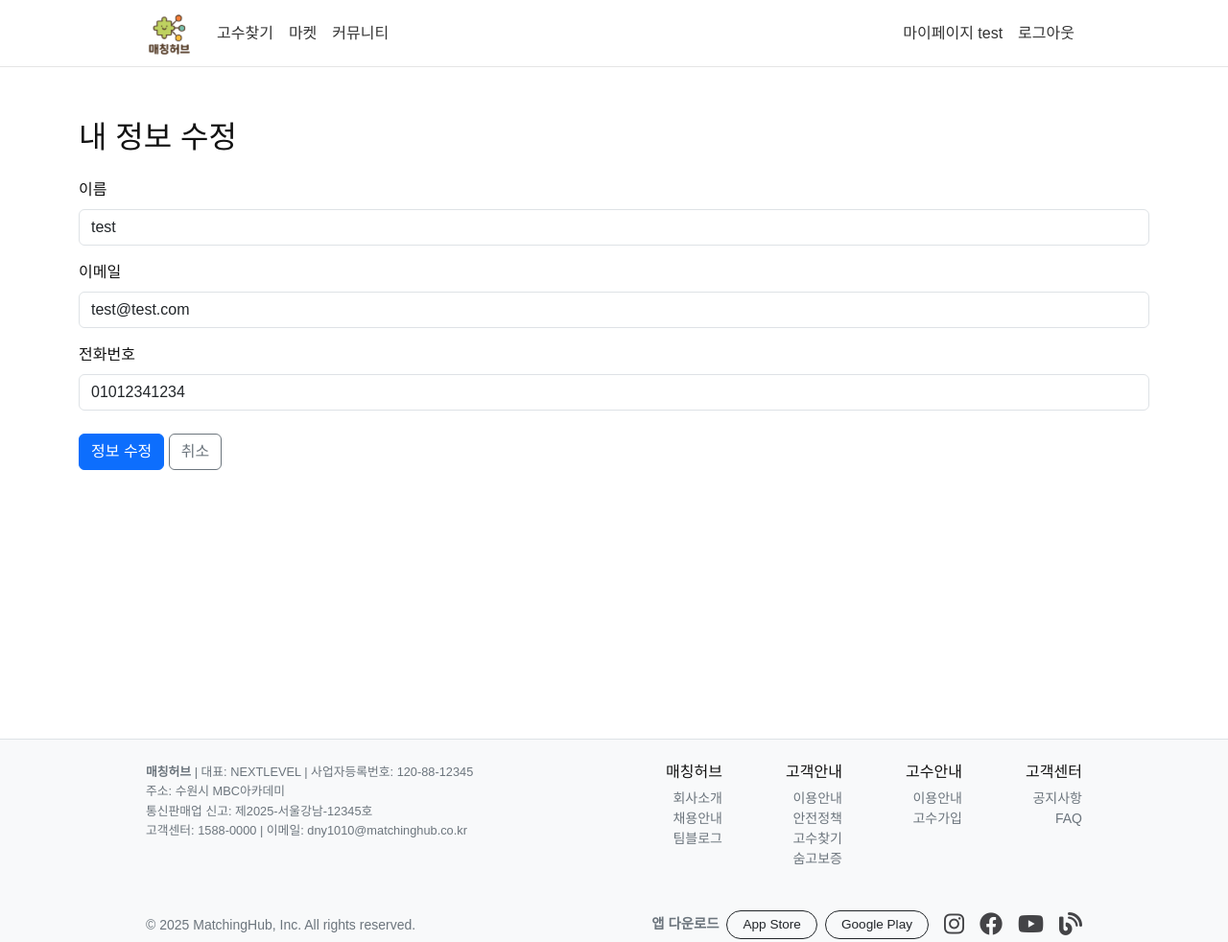
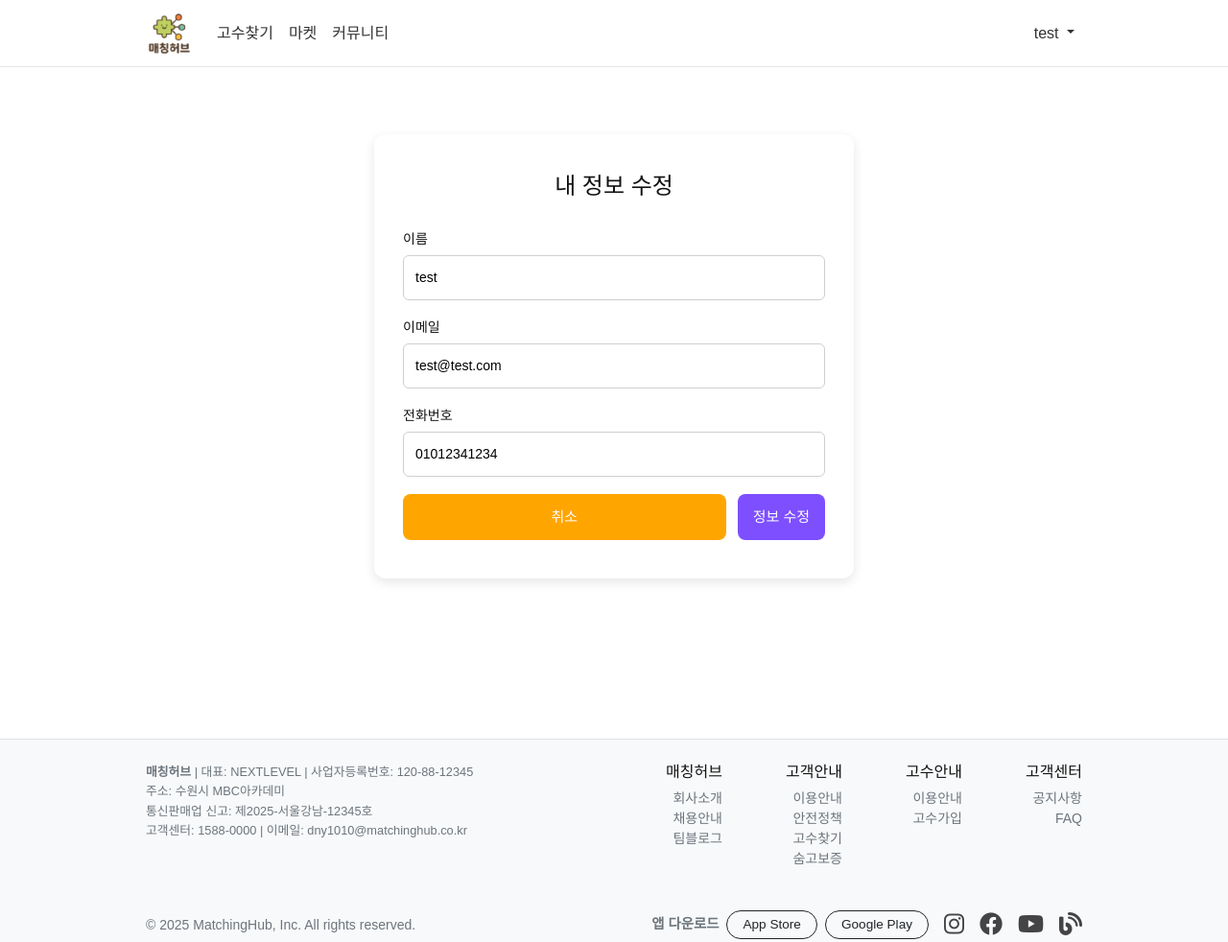
Before and after one commit to nextlevelproject/talentproject, a Flask app: page /auth/edit_profile in a window 1280 px wide. Shown: the whole page at 96% size. Run offline with Flask 3, Linux system fonts and the light colour scheme; a user stored in the database is signed in; data comes from the database, SQL or seed files in the repository; both versions use the stored data as it was after the commit; some libraries are stand-ins or nearby versions.

Commit message:
251014-1

```diff
--- a/talent/forms.py
+++ b/talent/forms.py
@@ -7,6 +7,7 @@ from wtforms import (
     TextAreaField, FileField, IntegerField
 )
 from wtforms.fields import EmailField
+from wtforms import ValidationError
 from wtforms.validators import DataRequired, Length, Email, EqualTo, Regexp
 
 # ---------------- Constants ----------------
@@ -194,26 +195,46 @@ class LoginForm(FlaskForm):
     )
     submit = SubmitField('로그인', render_kw={'class': 'btn btn-primary'})
 
+
 # ---------------- My page: change password ----------------
 class ChangePasswordForm(FlaskForm):
     current_password = PasswordField(
         '현재 비밀번호',
         validators=[DataRequired('현재 비밀번호를 입력하세요')],
-        render_kw={'id': 'current_password', 'class': 'form-control'}
+        render_kw={'id': 'current_password', 'class': 'form-control', 'autocomplete': 'current-password'}
     )
     new_password = PasswordField(
         '새 비밀번호',
         validators=[DataRequired('새 비밀번호를 입력하세요'),
                     Regexp(_PASSWORD_RE, message='영문, 숫자, 특수문자 포함 8~20자')],
-        render_kw={'id': 'new_password', 'class': 'form-control'}
+        render_kw={'id': 'new_password', 'class': 'form-control', 'autocomplete': 'new-password'}
     )
     confirm_password = PasswordField(
         '비밀번호 확인',
         validators=[DataRequired('비밀번호 확인을 입력하세요'),
                     EqualTo('new_password', message='새 비밀번호가 일치하지 않습니다.')],
-        render_kw={'id': 'confirm_password', 'class': 'form-control'}
+        render_kw={'id': 'confirm_password', 'class': 'form-control', 'autocomplete': 'new-password'}
     )
     submit = SubmitField('변경하기', render_kw={'class': 'btn btn-primary'})
+
+    # 템플릿/기존 코드 호환: camelCase 별칭 제공
+    @property
+    def currentPassword(self):  # noqa: N802
+        return self.current_password
+    @property
+    def newPassword(self):      # noqa: N802
+        return self.new_password
+    @property
+    def confirmPassword(self):  # noqa: N802
+        return self.confirm_password
+
+    def validate(self, extra_validators=None):
+        ok = super().validate(extra_validators=extra_validators)
+        if not ok:
+            return False
+        if self.current_password.data == self.new_password.data:
+            raise ValidationError('새 비밀번호가 현재 비밀번호와 같습니다.')
+        return True
 
 # ---------------- Reset Password ----------------
 class ResetPasswordForm(FlaskForm):
--- a/talent/static/style.css
+++ b/talent/static/style.css
@@ -75,3 +75,20 @@ ul,ol,li {
   align-items: center;
   flex-wrap: wrap;
 }
+
+/* style.css ― 기존 user-menu 규칙 교체 */
+.navbar .dropdown-menu.user-menu{
+  min-width: 150px;   /* 130 → 150 */
+  padding: 6px 0;     /* 4px → 6px */
+}
+
+.navbar .dropdown-menu.user-menu .dropdown-item{
+  padding-top: .45rem;   /* .2rem → .35rem */
+  padding-bottom: .35rem;
+  font-size: .90rem;     /* .85rem → .90rem */
+  line-height: 1.25;
+}
+
+.navbar .dropdown-menu.user-menu .dropdown-divider{
+  margin: .3rem 0;       /* .2rem → .3rem */
+}
--- a/talent/templates/auth/edit_profile.html
+++ b/talent/templates/auth/edit_profile.html
@@ -1,45 +1,58 @@
 {% extends 'base.html' %}
+
+{% block head %}{{ super() }}
+<link rel="stylesheet" href="{{ url_for('static', filename='auth/login.css') }}">
+{% endblock %}
+
 {% block content %}
-<div class="container">
-  <h2 class="my-4">내 정보 수정</h2>
+<section id="login-page">
+  <div class="auth-wrapper">
+    <div class="login-card">
+      <h2>내 정보 수정</h2>
 
       <form method="post" action="{{ url_for('auth.edit_profile') }}">
         {{ form.hidden_tag() }}
 
-    <div class="mb-3">
-      {{ form.name.label(class="form-label") }}
-      {{ form.name(class="form-control", value=user.name) }}
-      {% for e in form.name.errors %}<p class="err">{{ e }}</p>{% endfor %}
+        <div class="lg-form-group">
+          {{ form.name.label }}
+          {{ form.name() }}
+          {% for e in form.name.errors %}<div class="lg-text-error">{{ e }}</div>{% endfor %}
         </div>
 
-    <div class="mb-3">
-      {{ form.email.label(class="form-label") }}
-      {{ form.email(class="form-control", value=user.email) }}
-      {% for e in form.email.errors %}<p class="err">{{ e }}</p>{% endfor %}
+        <div class="lg-form-group">
+          {{ form.email.label }}
+          {{ form.email() }}
+          {% for e in form.email.errors %}<div class="lg-text-error">{{ e }}</div>{% endfor %}
         </div>
 
-    <div class="mb-3">
-      {{ form.tel_number.label(class="form-label") }}
-      {{ form.tel_number(class="form-control", value=user.tel_number) }}
-      {% for e in form.tel_number.errors %}<p class="err">{{ e }}</p>{% endfor %}
+        <div class="lg-form-group">
+          {{ form.tel_number.label }}
+          {{ form.tel_number() }}
+          {% for e in form.tel_number.errors %}<div class="lg-text-error">{{ e }}</div>{% endfor %}
         </div>
 
-    {% if user.is_expert %}
-    <div class="mb-3">
-      {{ form.service.label(class="form-label") }}
-      {{ form.service(class="form-control", value=user.service) }}
-    </div>
-
-    <div class="mb-3">
-      {{ form.location.label(class="form-label") }}
-      {{ form.location(class="form-control", value=user.location) }}
+        {% if user.is_expert and form.service is defined %}
+        <div class="lg-form-group">
+          {{ form.service.label }}
+          {{ form.service() }}
+          {% for e in form.service.errors %}<div class="lg-text-error">{{ e }}</div>{% endfor %}
         </div>
         {% endif %}
 
-    <div class="mt-4">
-      {{ form.submit(class="btn btn-primary") }}
-      <a href="{{ url_for('auth.mypage') }}" class="btn btn-outline-secondary">취소</a>
+        {% if user.is_expert and form.location is defined %}
+        <div class="lg-form-group">
+          {{ form.location.label }}
+          {{ form.location() }}
+          {% for e in form.location.errors %}<div class="lg-text-error">{{ e }}</div>{% endfor %}
+        </div>
+        {% endif %}
+
+        <div class="lg-btn-group">
+          <a href="{{ url_for('auth.mypage') }}" class="lg-cancel-btn">취소</a>
+          <button type="submit" class="lg-login-btn">정보 수정</button>
         </div>
       </form>
     </div>
+  </div>
+</section>
 {% endblock %}
--- a/talent/templates/navbar.html
+++ b/talent/templates/navbar.html
@@ -1,31 +1,84 @@
-<nav class="navbar navbar-expand-md bg-white sticky-top custom-navbar">
+{#<nav class="navbar navbar-expand-md bg-white sticky-top custom-navbar">#}
+{#  <div class="container" style="max-width: 1000px;">#}
+{#    <a class="navbar-brand" href="{{ url_for('main.index') }}">#}
+{#      <img src="{{ url_for('static', filename='images/logo.png') }}" alt="매칭허브" class="navbar-logo">#}
+{#    </a>#}
+{##}
+{#    <button class="navbar-toggler" type="button" data-bs-toggle="collapse" data-bs-target="#navbarNav"#}
+{#            aria-controls="navbarNav" aria-expanded="false" aria-label="Toggle navigation">#}
+{#      <span class="navbar-toggler-icon"></span>#}
+{#    </button>#}
+{##}
+{#    <div class="collapse navbar-collapse" id="navbarNav">#}
+{#      <ul class="navbar-nav me-auto">#}
+{#        <li class="nav-item"><a class="nav-link" href="{{ url_for('main.index') }}">고수찾기</a></li>#}
+{#        <li class="nav-item"><a class="nav-link" href="{{ url_for('store._list') }}">마켓</a></li>#}
+{#        <li class="nav-item"><a class="nav-link" href="{{ url_for('community.home') }}">커뮤니티</a></li>#}
+{#      </ul>#}
+{##}
+{#      <ul class="navbar-nav">#}
+{#        {% if g.user %}#}
+{#          <li class="nav-item">#}
+{#            <a class="nav-link" href="{{ url_for('auth.mypage') }}">#}
+{#              {{ g.user.name or g.user.userid }}#}
+{#            </a>#}
+{#          </li>#}
+{#          <li class="nav-item"><a class="nav-link" href="{{ url_for('auth.logout') }}">로그아웃</a></li>#}
+{#        {% else %}#}
+{#          <li class="nav-item"><a class="nav-link" href="{{ url_for('auth.login') }}">로그인 / 회원가입</a></li>#}
+{#        {% endif %}#}
+{#      </ul>#}
+{#    </div>#}
+{#  </div>#}
+{#</nav>#}
+
+{# templates/store/navber.html #}
+<nav class="navbar navbar-expand-md navbar-light bg-white sticky-top custom-navbar" role="navigation">
   <div class="container" style="max-width: 1000px;">
-    <a class="navbar-brand" href="{{ url_for('main.index') }}">
-      <img src="{{ url_for('static', filename='images/logo.png') }}" alt="매칭허브" class="navbar-logo">
+    <!-- Brand -->
+    <a class="navbar-brand d-flex align-items-center" href="{{ url_for('main.index') }}">
+      <img src="{{ url_for('static', filename='images/logo.png') }}" alt="매칭허브" class="navbar-logo" height="32">
     </a>
 
-    <button class="navbar-toggler" type="button" data-bs-toggle="collapse" data-bs-target="#navbarNav"
-            aria-controls="navbarNav" aria-expanded="false" aria-label="Toggle navigation">
+    <!-- Toggler -->
+    <button class="navbar-toggler" type="button" data-bs-toggle="collapse" data-bs-target="#mhNavbar"
+            aria-controls="mhNavbar" aria-expanded="false" aria-label="메뉴 열기">
       <span class="navbar-toggler-icon"></span>
     </button>
 
-    <div class="collapse navbar-collapse" id="navbarNav">
+    <!-- Links -->
+    <div class="collapse navbar-collapse" id="mhNavbar">
       <ul class="navbar-nav me-auto">
-        <li class="nav-item"><a class="nav-link" href="{{ url_for('main.index') }}">고수찾기</a></li>
-        <li class="nav-item"><a class="nav-link" href="{{ url_for('store._list') }}">마켓</a></li>
-        <li class="nav-item"><a class="nav-link" href="{{ url_for('community.home') }}">커뮤니티</a></li>
+        <li class="nav-item">
+          <a class="nav-link" href="{{ url_for('main.index') }}">고수찾기</a>
+        </li>
+        <li class="nav-item">
+          <a class="nav-link" href="{{ url_for('store._list') }}">마켓</a>
+        </li>
+        <li class="nav-item">
+          <a class="nav-link" href="{{ url_for('community.home') }}">커뮤니티</a>
+        </li>
       </ul>
 
       <ul class="navbar-nav">
         {% if g.user %}
-          <li class="nav-item">
-            <a class="nav-link" href="{{ url_for('auth.mypage') }}"> 마이페이지
+          <li class="nav-item dropdown">
+            <a class="nav-link dropdown-toggle" href="#" id="userMenu" role="button"
+               data-bs-toggle="dropdown" aria-expanded="false">
               {{ g.user.name or g.user.userid }}
             </a>
+            <ul class="dropdown-menu dropdown-menu-end user-menu" aria-labelledby="userMenu">
+              <li><a class="dropdown-item" href="{{ url_for('auth.mypage') }}">마이페이지</a></li>
+              <li><hr class="dropdown-divider"></li>
+              <li><a class="dropdown-item" href="{{ url_for('auth.edit_profile') }}">프로필 수정</a></li>
+              <li><hr class="dropdown-divider"></li>
+              <li><a class="dropdown-item" href="{{ url_for('auth.logout') }}">로그아웃</a></li>
+            </ul>
           </li>
-          <li class="nav-item"><a class="nav-link" href="{{ url_for('auth.logout') }}">로그아웃</a></li>
         {% else %}
-          <li class="nav-item"><a class="nav-link" href="{{ url_for('auth.login') }}">로그인 / 회원가입</a></li>
+          <li class="nav-item">
+            <a class="nav-link" href="{{ url_for('auth.login') }}">로그인 / 회원가입</a>
+          </li>
         {% endif %}
       </ul>
     </div>
--- a/talent/views/auth_views.py
+++ b/talent/views/auth_views.py
@@ -9,14 +9,8 @@ import jwt, re
 from talent import db, mail
 from talent.models import User
 from talent.forms import (
-    LoginForm,
-    SignupForm,
-    ExpertSignupForm,
-    EditProfileForm,
-    FindIdForm,
-    FindPasswordForm,
-    ResetPasswordForm,
-    ChangePasswordForm,
+    LoginForm, SignupForm, ExpertSignupForm, EditProfileForm,
+    FindIdForm, FindPasswordForm, ResetPasswordForm, ChangePasswordForm
 )
 
 # 비밀번호 규칙: 영문+숫자+특수문자 8~20자
@@ -73,14 +67,11 @@ def client_signup():
         userid = form.userid.data.strip()
         password = form.password.data
         email = form.email.data.strip().lower()
-
         tel_field = getattr(form, 'phone', None) or getattr(form, 'tel_number', None)
         tel_number = tel_field.data.strip().replace('-', '') if tel_field else ''
-
         name = (getattr(form, 'name', None).data.strip()
                 if getattr(form, 'name', None) else
                 (getattr(form, 'username', None).data.strip() if getattr(form, 'username', None) else userid))
-
         y, m, d = form.birth_year.data, form.birth_month.data, form.birth_day.data
         birthday = datetime(y, m, d)
 
@@ -101,8 +92,7 @@ def client_signup():
             is_expert=False
         )
         try:
-            db.session.add(user)
-            db.session.commit()
+            db.session.add(user); db.session.commit()
         except IntegrityError:
             db.session.rollback()
             flash('동일한 아이디/이메일/전화번호가 이미 존재합니다.', 'danger')
@@ -120,7 +110,6 @@ def expert_signup():
         if not PASSWORD_RE.fullmatch(form.password.data or ''):
             flash('비밀번호는 영문, 숫자, 특수문자 포함 8~20자여야 합니다.', 'danger')
             return render_template('auth/expert_signup.html', form=form)
-
         if hasattr(form, 'password_confirm') and (form.password.data != form.password_confirm.data):
             flash('비밀번호가 일치하지 않습니다.', 'danger')
             return render_template('auth/expert_signup.html', form=form)
@@ -154,8 +143,7 @@ def expert_signup():
             location=location if hasattr(User, 'location') else None,
         )
         try:
-            db.session.add(user)
-            db.session.commit()
+            db.session.add(user); db.session.commit()
         except IntegrityError:
             db.session.rollback()
             flash('동일한 아이디/이메일/전화번호가 이미 존재합니다.', 'danger')
@@ -166,12 +154,13 @@ def expert_signup():
     return render_template('auth/expert_signup.html', form=form)
 
 # ----------------- My page -----------------
-@bp.route('/mypage')
+@bp.get('/mypage')
 @login_required
 def mypage():
     user = User.query.get_or_404(session.get('user_id'))
     form = ChangePasswordForm()
-    return render_template('auth/mypage.html', user=user, form=form)
+    # 템플릿 호환을 위해 current_user 별칭 제공
+    return render_template('auth/mypage.html', user=user, current_user=user, form=form)
 
 # ----------------- Edit profile -----------------
 @bp.route('/edit_profile', methods=['GET', 'POST'])
@@ -180,21 +169,16 @@ def edit_profile():
     user = User.query.get_or_404(session.get('user_id'))
     form = EditProfileForm(obj=user)
     if request.method == 'POST' and form.validate_on_submit():
-        if hasattr(form, 'name'):
-            user.name = form.name.data.strip()
-        if hasattr(form, 'email'):
-            user.email = form.email.data.strip().lower()
-        if hasattr(form, 'tel_number'):
-            user.tel_number = form.tel_number.data.strip().replace('-', '')
+        if hasattr(form, 'name'):       user.name = form.name.data.strip()
+        if hasattr(form, 'email'):      user.email = form.email.data.strip().lower()
+        if hasattr(form, 'tel_number'): user.tel_number = form.tel_number.data.strip().replace('-', '')
         if getattr(user, 'is_expert', False):
-            if hasattr(form, 'service'):
-                user.service = form.service.data.strip()
-            if hasattr(form, 'location'):
-                user.location = form.location.data.strip()
+            if hasattr(form, 'service'):  user.service  = form.service.data.strip()
+            if hasattr(form, 'location'): user.location = form.location.data.strip()
         db.session.commit()
         flash('프로필이 성공적으로 수정되었습니다.', 'success')
         return redirect(url_for('auth.mypage'))
-    return render_template('auth/edit_profile.html', form=form, user=user)
+    return render_template('auth/edit_profile.html', form=form, user=user, current_user=user)
 
 # ----------------- Find ID -----------------
 @bp.route('/find_id', methods=['GET', 'POST'])
@@ -222,8 +206,7 @@ def find_password():
 
         token = jwt.encode(
             {'user_id': user.id, 'exp': datetime.utcnow() + timedelta(hours=1)},
-            current_app.config['SECRET_KEY'],
-            algorithm='HS256'
+            current_app.config['SECRET_KEY'], algorithm='HS256'
         )
         if isinstance(token, bytes):
             token = token.decode('utf-8')
@@ -262,11 +245,12 @@ def reset_password(token):
     return render_template('auth/reset_password.html', token=token)
 
 # ----------------- Change password (logged-in) -----------------
-@bp.route('/change_password', methods=['POST'])
+@bp.post('/change_password')
 @login_required
 def change_password():
     user = User.query.get_or_404(session.get('user_id'))
     form = ChangePasswordForm()
+
     if not form.validate_on_submit():
         for _, errs in form.errors.items():
             for e in errs:
```
Also changed, not shown: talent/templates/auth/mypage.html (+38 -30 lines), talent.db. Lines whose indentation alone changed are shown as unchanged.
